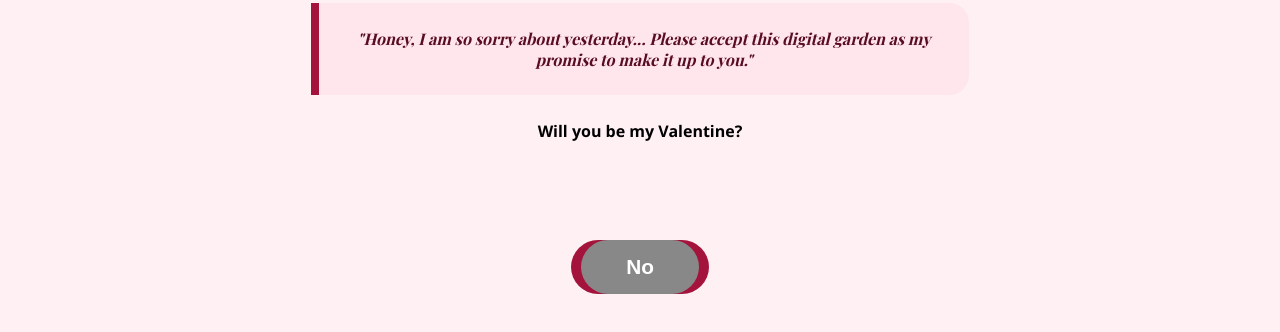
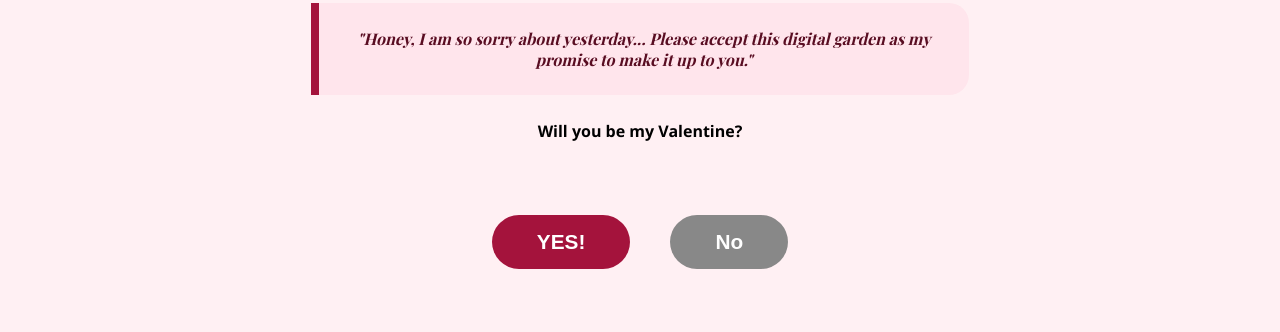
Before and after one commit to khageshrj-coder/Valentine, a plain HTML site: page index.html in a window 1280 px wide. Shown: the part 538-870 px from the top of the page. Drawn offline with nearby package versions, Linux system fonts and the light colour scheme; a web font is replaced by a local one.

Commit message:
Update index.html

```diff
--- a/index.html
+++ b/index.html
@@ -9,7 +9,6 @@
     <style>
         body { background-color: #fff0f3; font-family: 'Segoe UI', sans-serif; margin: 0; overflow-x: hidden; }
 
-        /* Half Page Picture */
         .hero-section {
             width: 100%;
             height: 50vh;
@@ -22,7 +21,6 @@
             overflow: hidden;
         }
 
-        /* Falling Roses */
         .petal { position: absolute; background-color: #ff4d6d; border-radius: 150% 0 150% 0; opacity: 0.8; z-index: 50; animation: fall linear forwards; }
         @keyframes fall { 0% { transform: translateY(-10vh) rotate(0deg); opacity: 0; } 10% { opacity: 1; } 100% { transform: translateY(55vh) rotate(360deg); opacity: 0; } }
 
@@ -34,15 +32,16 @@
         h2 { font-family: 'Dancing Script', cursive; color: #a4133c; font-size: 2.2rem; line-height: 1.2; margin: 10px 0; }
         .apology-box { max-width: 600px; margin: 25px auto; font-family: 'Playfair Display', serif; font-style: italic; color: #590d22; background: #ffe5ec; padding: 25px; border-left: 8px solid #a4133c; border-radius: 0 20px 20px 0; }
 
-        /* Button Container Fix */
+        /* FIXED BUTTON LAYOUT */
         .btn-container {
             margin-top: 50px;
-            height: 150px;
+            height: 100px;
             display: flex;
             justify-content: center;
             align-items: center;
-            gap: 20px;
+            gap: 40px; /* Space between Yes and No */
             position: relative;
+            width: 100%;
         }
 
         button {
@@ -52,21 +51,20 @@
             border: none;
             cursor: pointer;
             font-weight: bold;
-            transition: 0.2s;
+            transition: transform 0.2s ease;
         }
 
         #yesBtn {
             background: #a4133c;
             color: white;
-            z-index: 100;
-            position: relative;
+            z-index: 10;
         }
 
         #noBtn {
             background: #888;
             color: white;
-            z-index: 101;
-            position: absolute;
+            z-index: 20;
+            /* No absolute positioning at first so it stays in the flex layout */
         }
 
         #successArea { display: none; padding: 20px; }
@@ -87,7 +85,7 @@
 
             <div class="btn-container">
                 <button id="yesBtn" onclick="celebrate()">YES!</button>
-                <button id="noBtn" onmouseover="move()" ontouchstart="move()" onclick="move()">No</button>
+                <button id="noBtn" onmouseover="move()" ontouchstart="move()">No</button>
             </div>
         </div>
 
@@ -99,7 +97,6 @@
     </div>
 
     <script>
-        // 1. Countdown
         function updateTimer() {
             const target = new Date("February 13, 2026 15:00:00 GMT+0800").getTime();
             const now = new Date().getTime();
@@ -111,7 +108,6 @@
         }
         setInterval(updateTimer, 1000); updateTimer();
 
-        // 2. Roses
         function createPetal() {
             const hero = document.getElementById('hero');
             const petal = document.createElement('div');
@@ -127,21 +123,24 @@
         }
         setInterval(createPetal, 300);
 
-        // 3. THE MOVE LOGIC
+        // IMPROVED MOVE LOGIC
         function move() {
             const btn = document.getElementById('noBtn');
+
+            // Switch to fixed positioning only when it starts moving
+            btn.style.position = 'fixed';
+
             const padding = 100;
             const maxX = window.innerWidth - btn.offsetWidth - padding;
             const maxY = window.innerHeight - btn.offsetHeight - padding;
+
             const newX = Math.random() * maxX + (padding / 2);
             const newY = Math.random() * maxY + (padding / 2);
 
-            btn.style.position = 'fixed';
             btn.style.left = newX + 'px';
             btn.style.top = newY + 'px';
         }
 
-        // 4. Celebration
         function celebrate() {
             document.getElementById('questionArea').style.display = 'none';
             document.getElementById('successArea').style.display = 'block';
```
